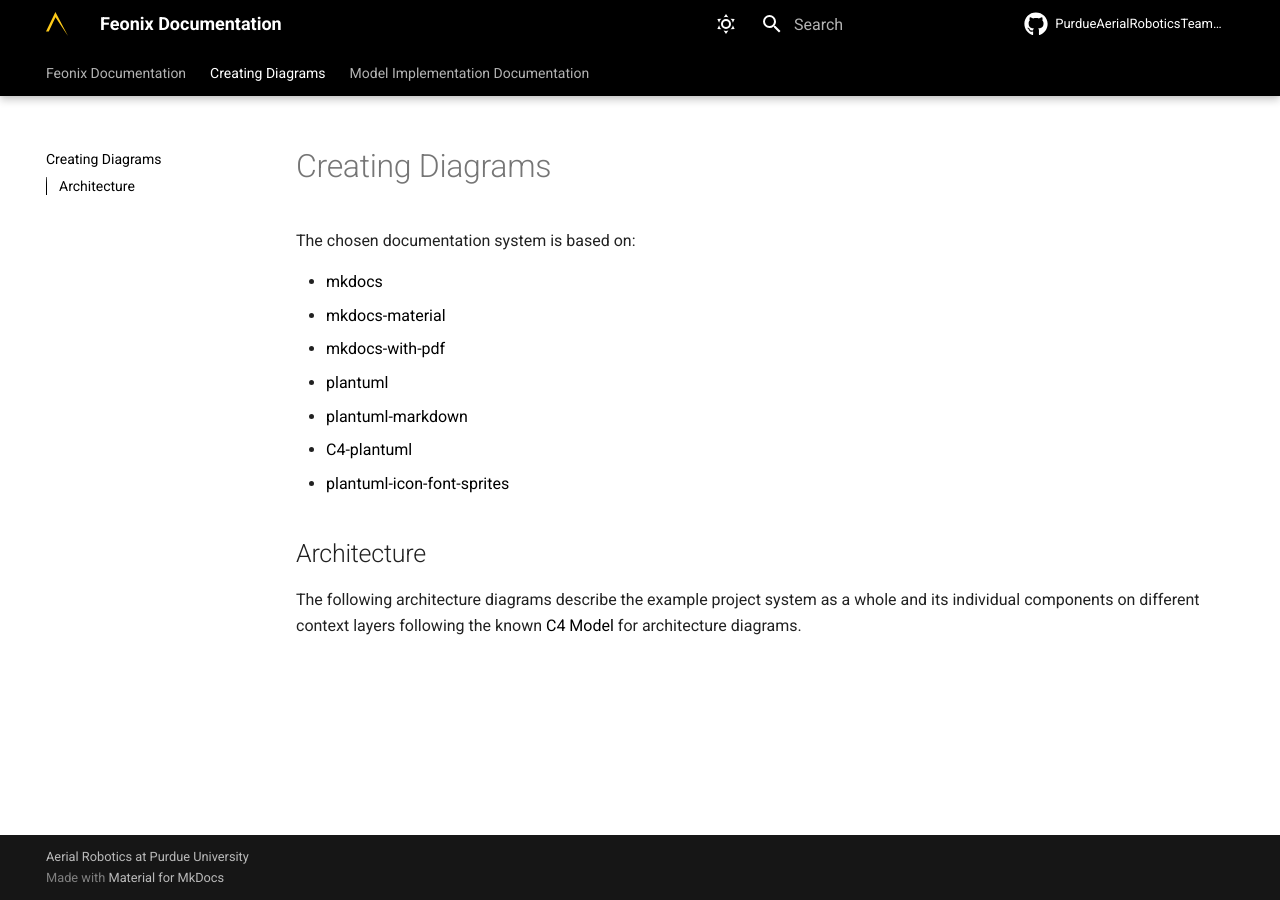
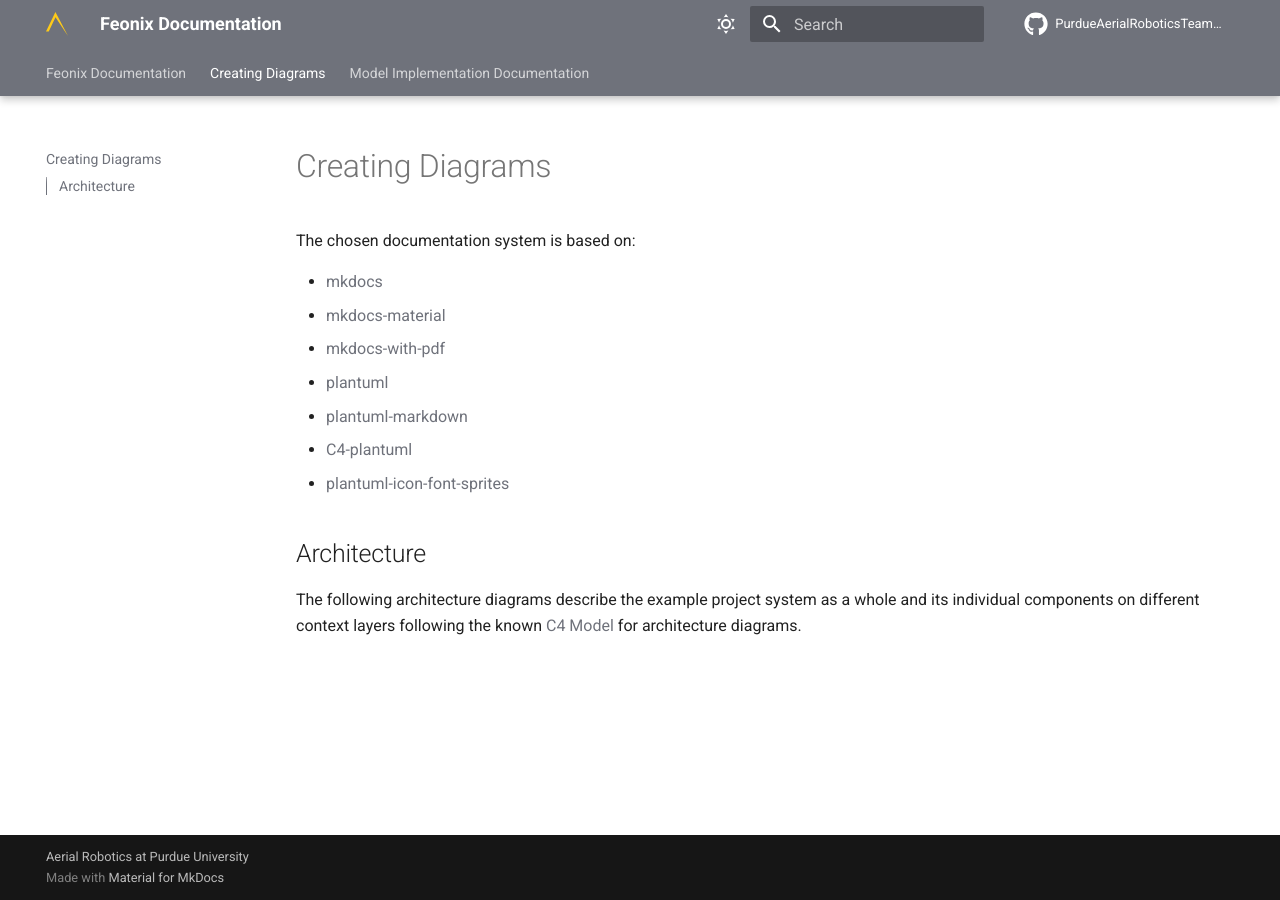
Before and after one commit to PurdueAerialRoboticsTeam/feonix-docs, an MkDocs documentation site: the page built from docs/creating_diagrams.md, in a window 1280 px wide. Built offline with MkDocs 1.6.1 and Material for MkDocs 9.7.7, drawn with Linux system fonts in a browser that asks for light colours; comment, search, counter and statistics services are not loaded.

Commit message:
fixed the primary color link issue

```diff
--- a/docs/stylesheets/extra.css
+++ b/docs/stylesheets/extra.css
@@ -1,5 +1,5 @@
 :root {
-    --md-primary-fg-color:        #000000;
+    --md-primary-fg-color:        #6f727b;
     --md-primary-fg-color--light: #ebd99f;
     --md-primary-fg-color--dark:  #8e6f3e;
   }
```
